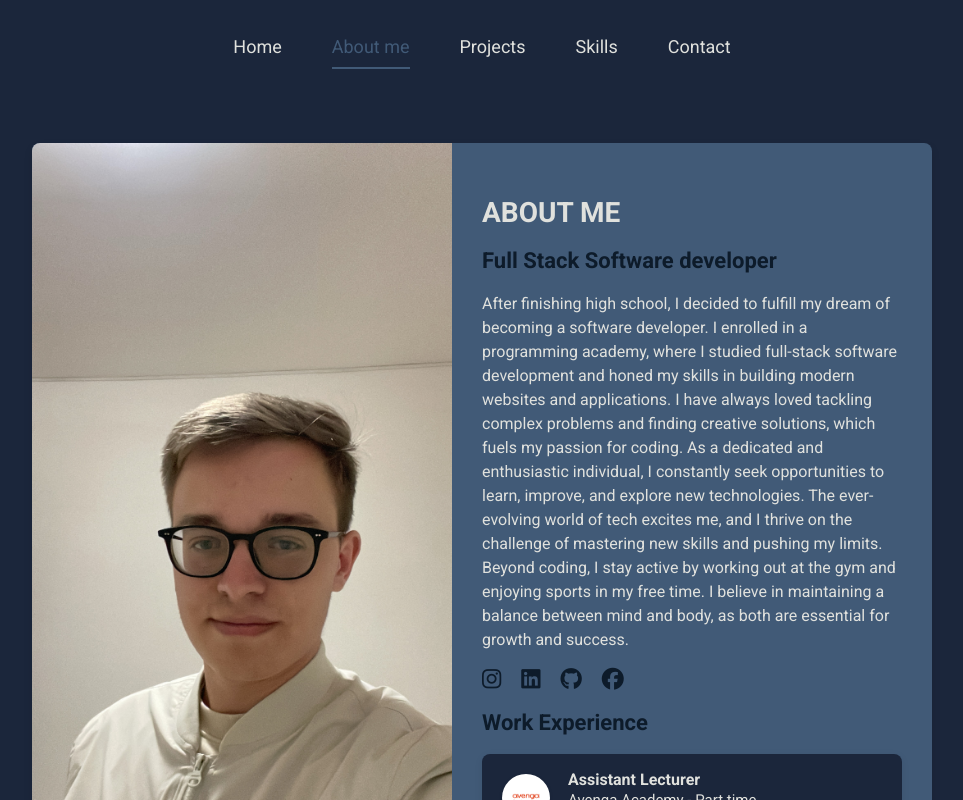
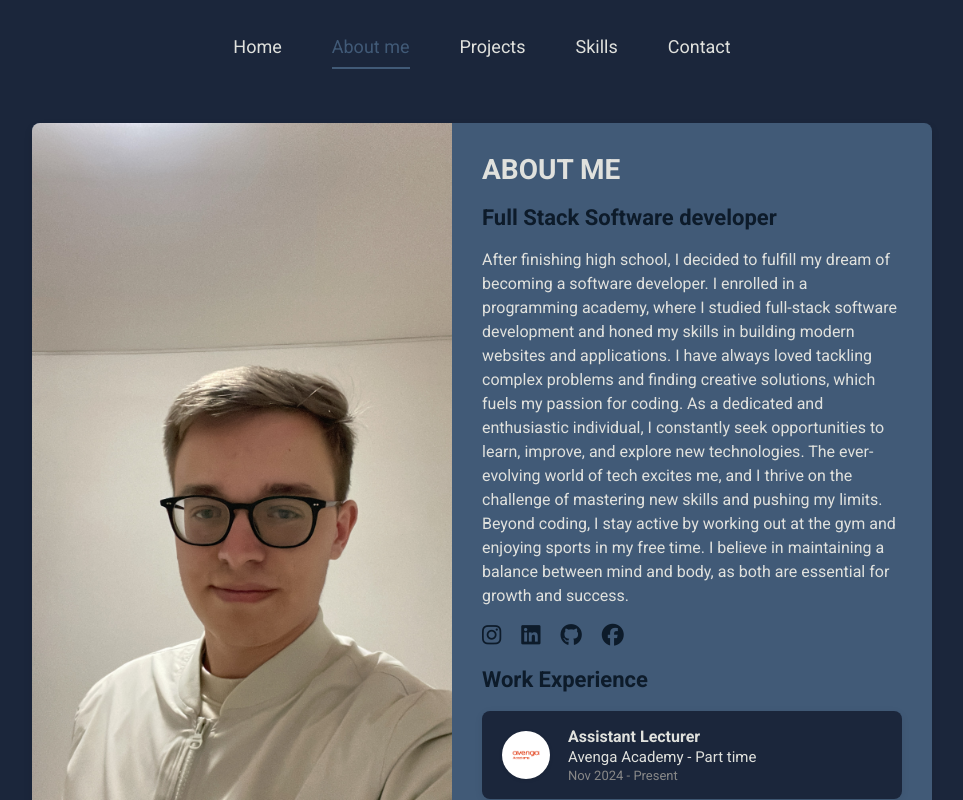
Before and after one commit to BojanJankov/bojans-portfolio, a React (Vite) app: page /about in a window 1280 px wide. Shown: the top 800 px of the page, without its empty margins (158-1121 px from the left). Built offline with nearby package versions, Linux system fonts and the light colour scheme.

Commit message:
Added margin change in about me page

```diff
--- a/src/Components/AboutMe/AboutMe.css
+++ b/src/Components/AboutMe/AboutMe.css
@@ -2,7 +2,7 @@
   display: flex;
   justify-content: center;
   align-items: center;
-  padding: 50px 20px;
+  padding: 30px 20px;
   background: var(--background-color);
 }
 
@@ -33,6 +33,7 @@
   font-size: 28px;
   margin-bottom: 10px;
   font-weight: bold;
+  margin-top: 0px;
 }
 
 .text-section .highlight {
```
